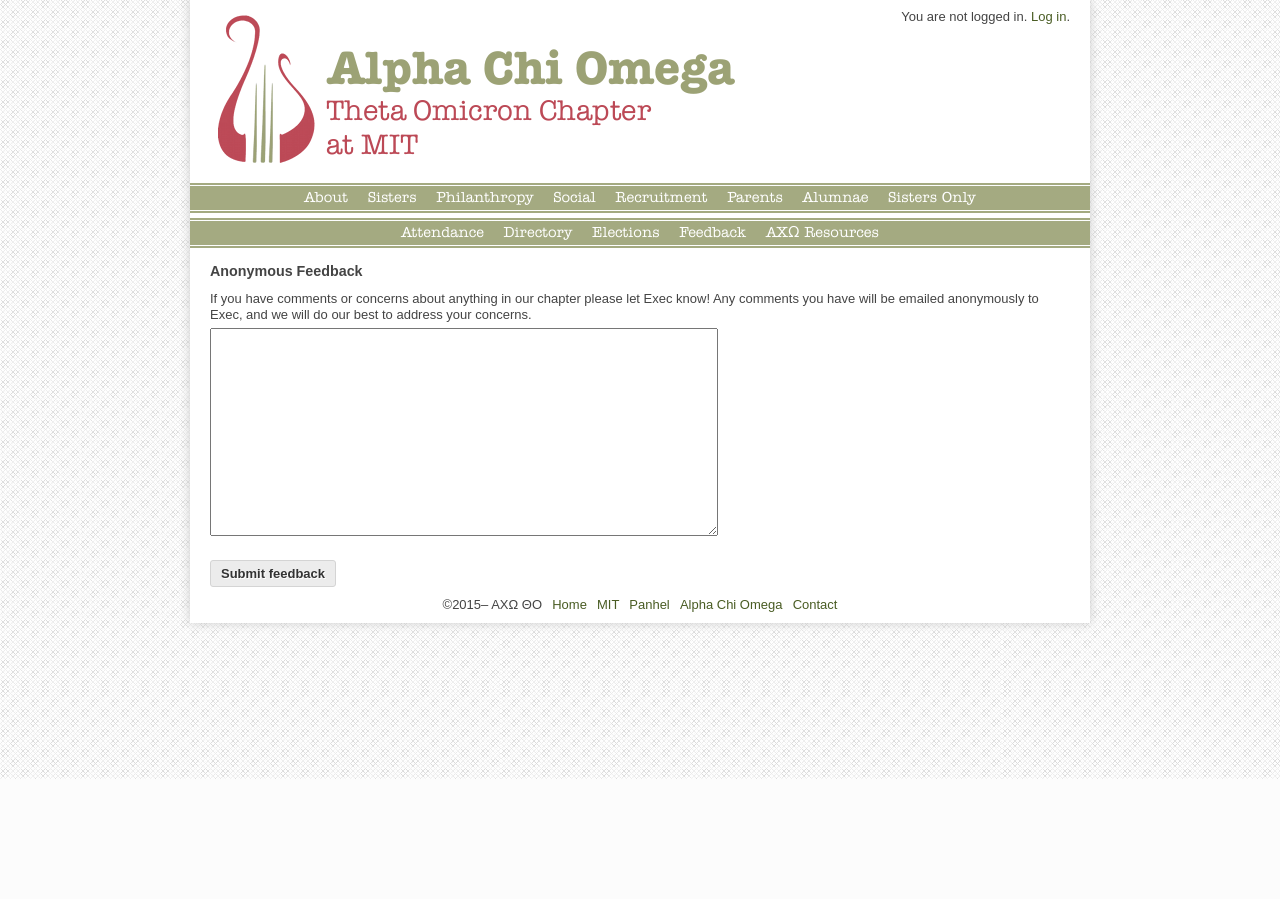
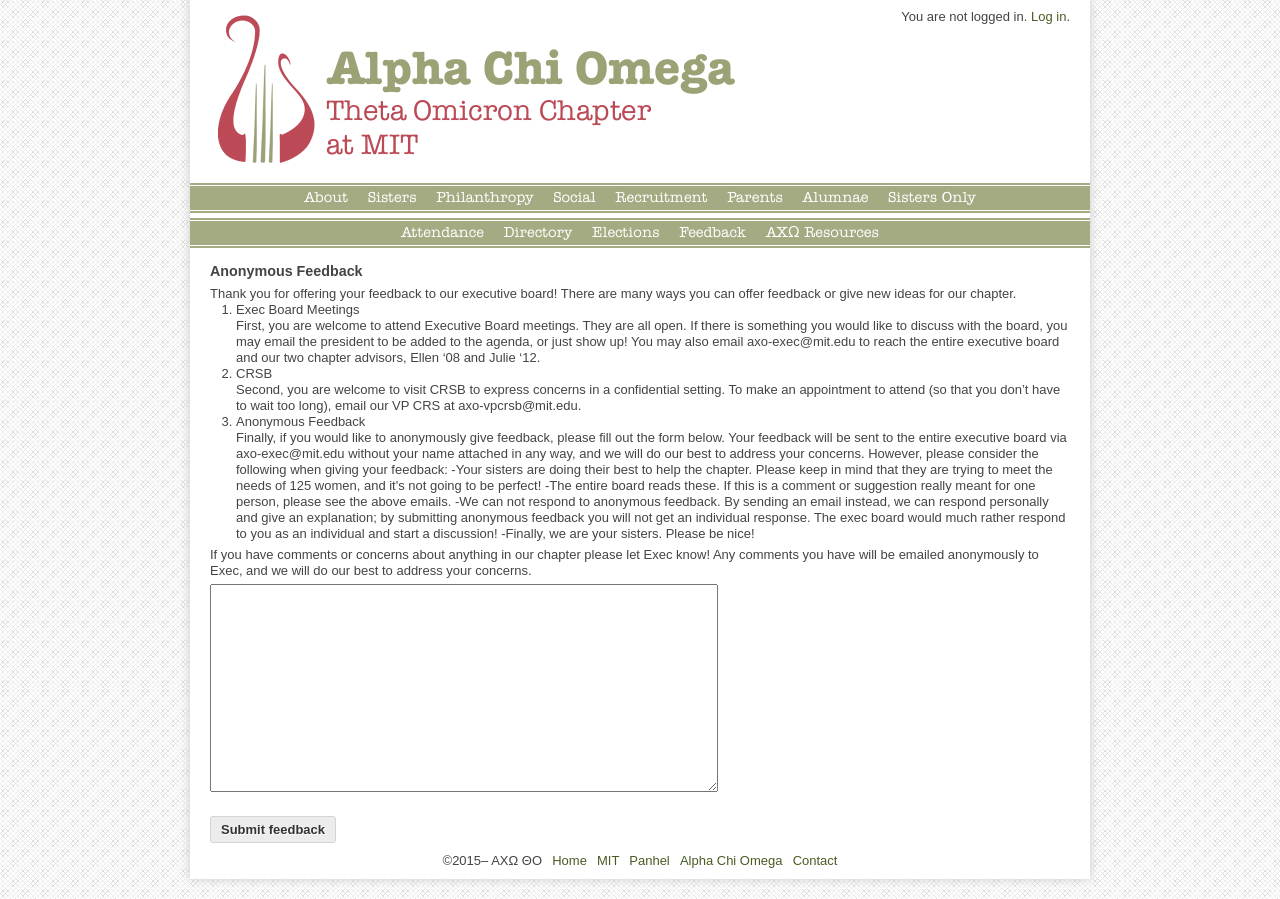
Before and after one commit to leibovic/rutabaga, a Django app: template website/templates/sistersonly/feedback.html in a window 1280 px wide. Shown: the part 21-920 px from the top of the page. Before the commit the page ends 800 px from the top, so only its background shows below. Run offline with Django 3.2, Linux system fonts and the light colour scheme; the template is opened without the code that fills it, so the values that code supplies are empty; some libraries are stand-ins or nearby versions.

Commit message:
Changing feedback form

```diff
--- a/website/templates/sistersonly/feedback.html
+++ b/website/templates/sistersonly/feedback.html
@@ -5,6 +5,21 @@
 {% block main %}
 <div class="content">
   <h1>Anonymous Feedback</h2>
+  Thank you for offering your feedback to our executive board! There are many ways you can offer feedback or give new ideas for our chapter.
+
+  <ol>
+  	<li>Exec Board Meetings<br>
+	First, you are welcome to attend Executive Board meetings. They are all open.  If there is something you would like to discuss with the board, you may email the president to be added to the agenda, or just show up!   You may also email axo-exec@mit.edu to reach the entire executive board and our two chapter advisors, Ellen ‘08 and Julie ‘12. </li>
+	<li>CRSB<br>
+	Second, you are welcome to visit CRSB to express concerns in a confidential setting.  To make an appointment to attend (so that you don’t have to wait too long), email our VP CRS at axo-vpcrsb@mit.edu. </li>
+	<li>Anonymous Feedback<br>
+	Finally, if you would like to anonymously give feedback, please fill out the form below.  Your feedback will be sent to the entire executive board via axo-exec@mit.edu  without your name attached in any way, and we will do our best to address your concerns. However, please consider the following when giving your feedback:
+	-Your sisters are doing their best to help the chapter.  Please keep in mind that they are trying to meet the needs of 125 women, and it's not going to be perfect!
+	-The entire board reads these. If this is a comment or suggestion really meant for one person, please see the above emails.
+	-We can not respond to anonymous feedback. By sending an email instead, we can respond personally and give an explanation; by submitting anonymous feedback you will not get an individual  response. The exec board would much rather respond to you as an individual and start a discussion!
+	-Finally, we are your sisters. Please be nice!</li>
+  </ol>
+
   <p>If you have comments or concerns about anything in our chapter please let Exec know! Any comments you have will be emailed anonymously to Exec, and we will do our best to address your concerns.</p>
 
   {% if submitted %}<p>An email was sent to Exec. Thank you for your feedback!</p>{% endif %}
```
